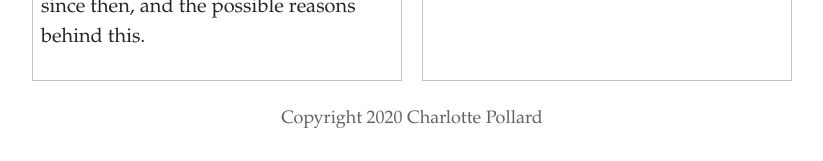
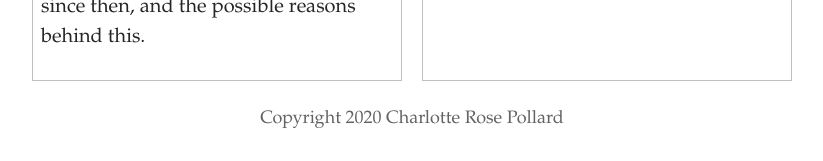
Before and after one commit to charlotte1404/brookestypography, a Jekyll site: the page built from index.html, in a window 1280 px wide. Shown: the part 1106-1267 px from the top of the page, without its empty margins (228-1051 px from the left). Built offline with Jekyll 4.4.1, drawn with Linux system fonts in a browser that asks for light colours; some web fonts are replaced; the list of posts is cut into pages by our own code.

Commit message:
Update Settings “general”

```diff
--- a/_data/settings.yml
+++ b/_data/settings.yml
@@ -1,7 +1,7 @@
 title: My Typography Blog
 description: A website for my blogs
 header_text: Typography On The Big Screen
-footer_text: Copyright 2020 Charlotte Pollard
+footer_text: Copyright 2020 Charlotte Rose Pollard
 header_feature_image: ../uploads/cinema-1.jpg
 bannerheight: 20vmax
 logo: ../uploads/logo.png
```
